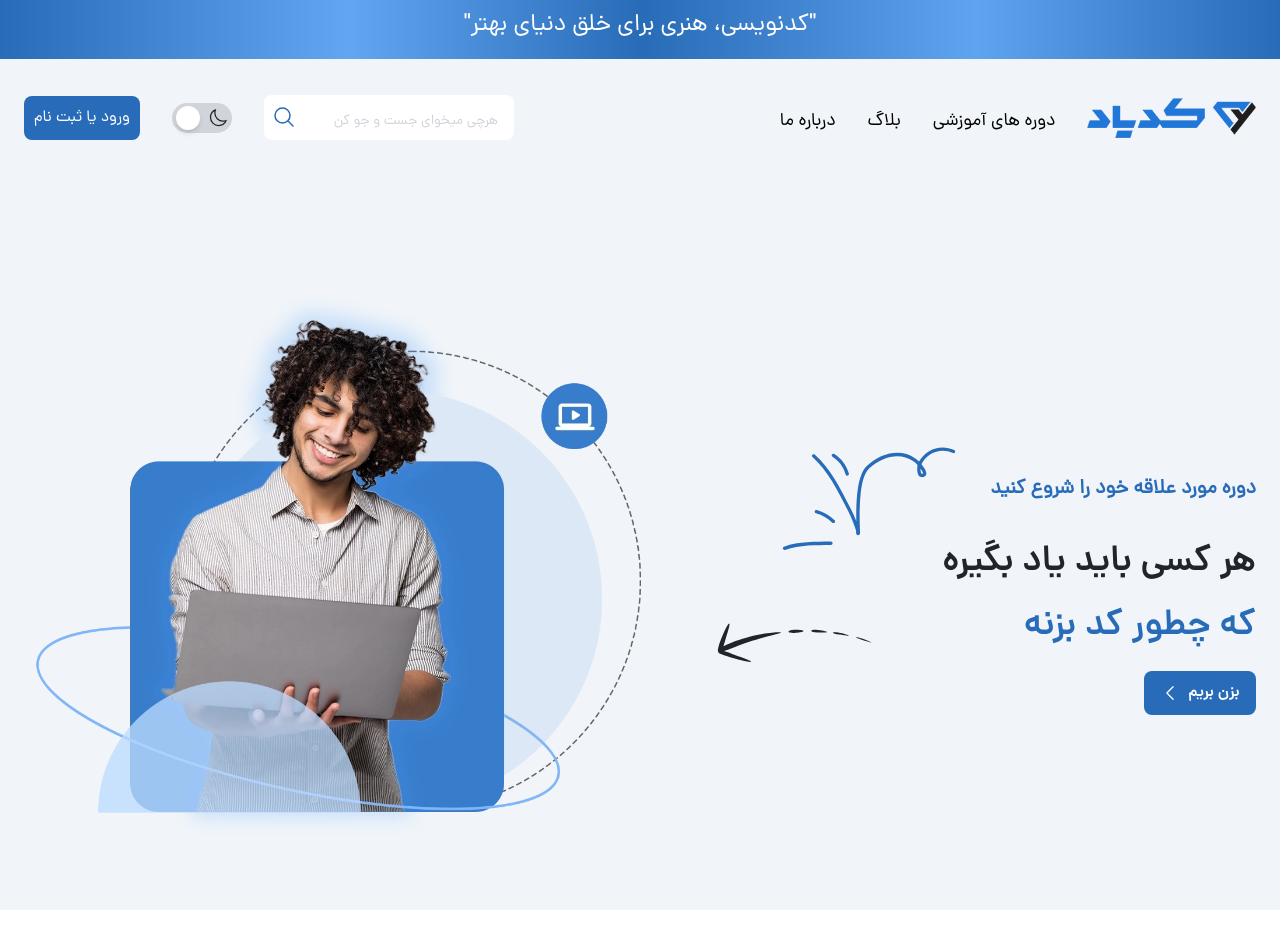
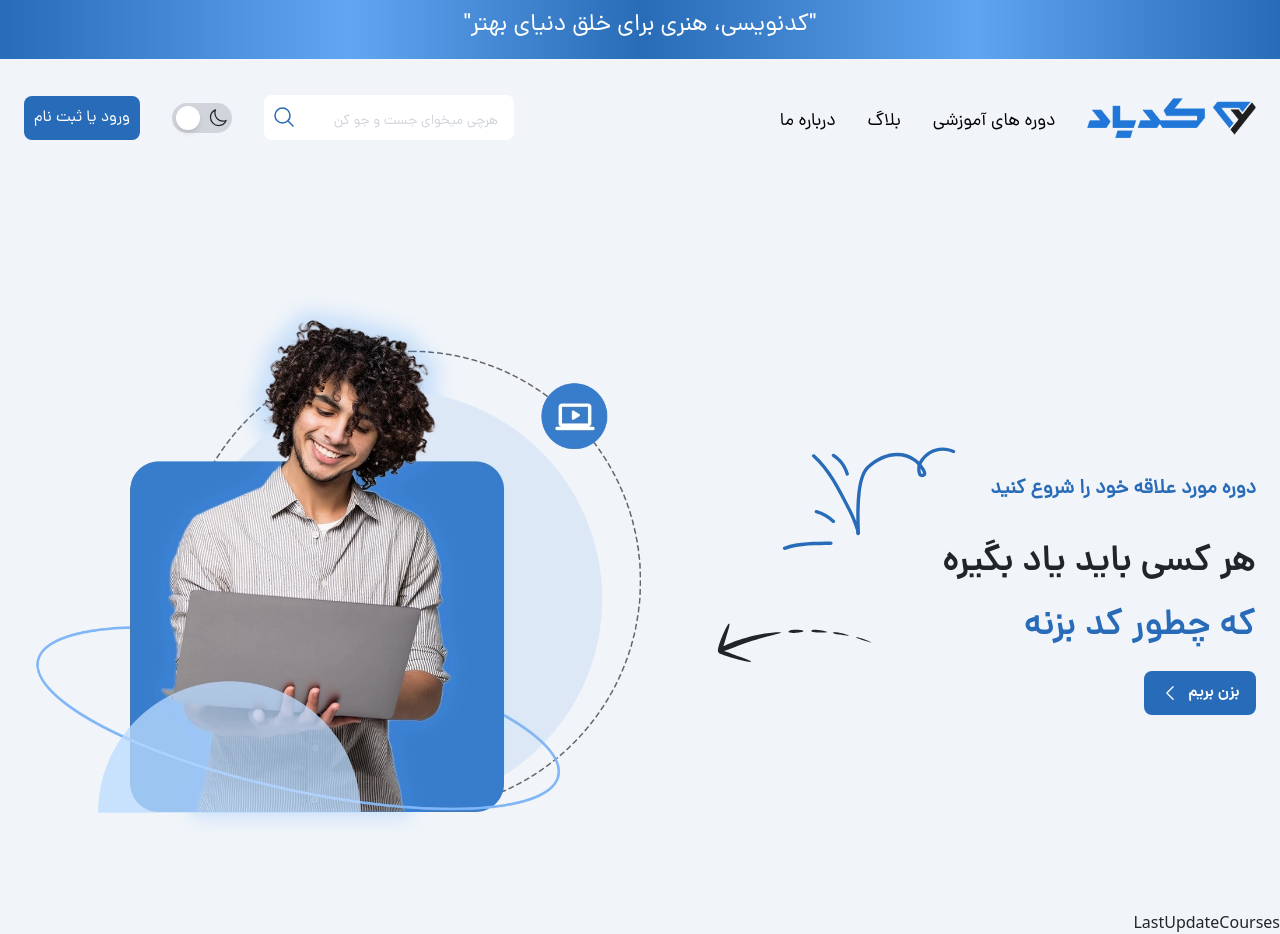
Before and after one commit to NazaninMoosazade/codeyad, a React (Vite) app: page / in a window 1280 px wide. Before the commit the page ends 910 px from the top, so only its background shows below. Built offline with nearby package versions, Linux system fonts and the light colour scheme; a web font is replaced by a local one.

Commit message:
create LastUpdateCourses

```diff
--- /dev/null
+++ b/src/Components/LastUpdateCourses/LastUpdateCourses.jsx
@@ -0,0 +1,7 @@
+import React from 'react'
+
+export default function LastUpdateCourses() {
+  return (
+    <div>LastUpdateCourses</div>
+  )
+}
--- a/src/Pages/index.jsx
+++ b/src/Pages/index.jsx
@@ -1,12 +1,14 @@
 import React from 'react'
 import Header from '../Components/Headers/Header'
 import Landing from '../Components/Landing/Landing'
+import LastUpdateCourses from '../Components/LastUpdateCourses/LastUpdateCourses'
 
 export default function index() {
   return (
     <>
     <Header/>
     <Landing/>
+    <LastUpdateCourses/>
     </>
   )
 }
```
